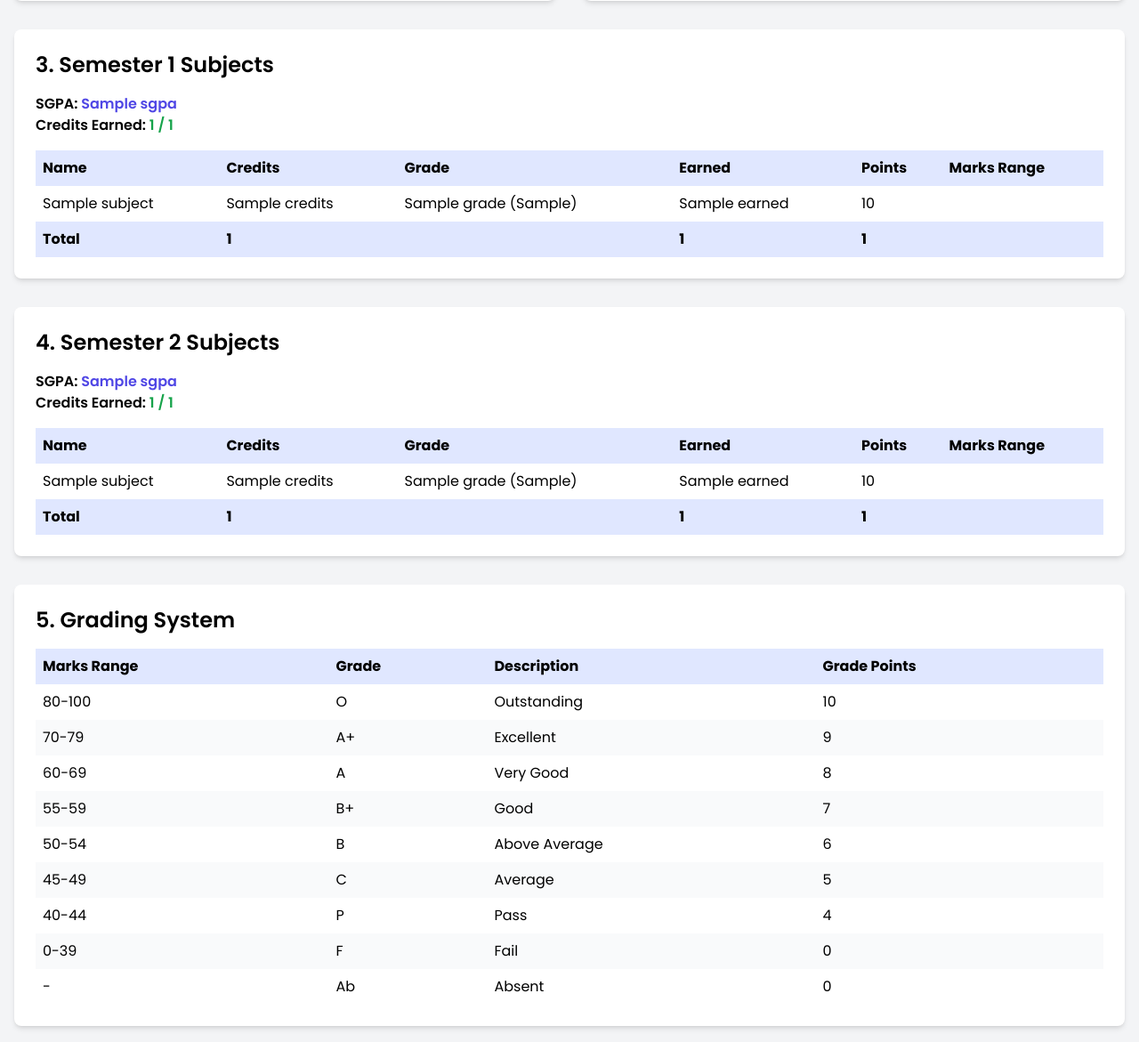
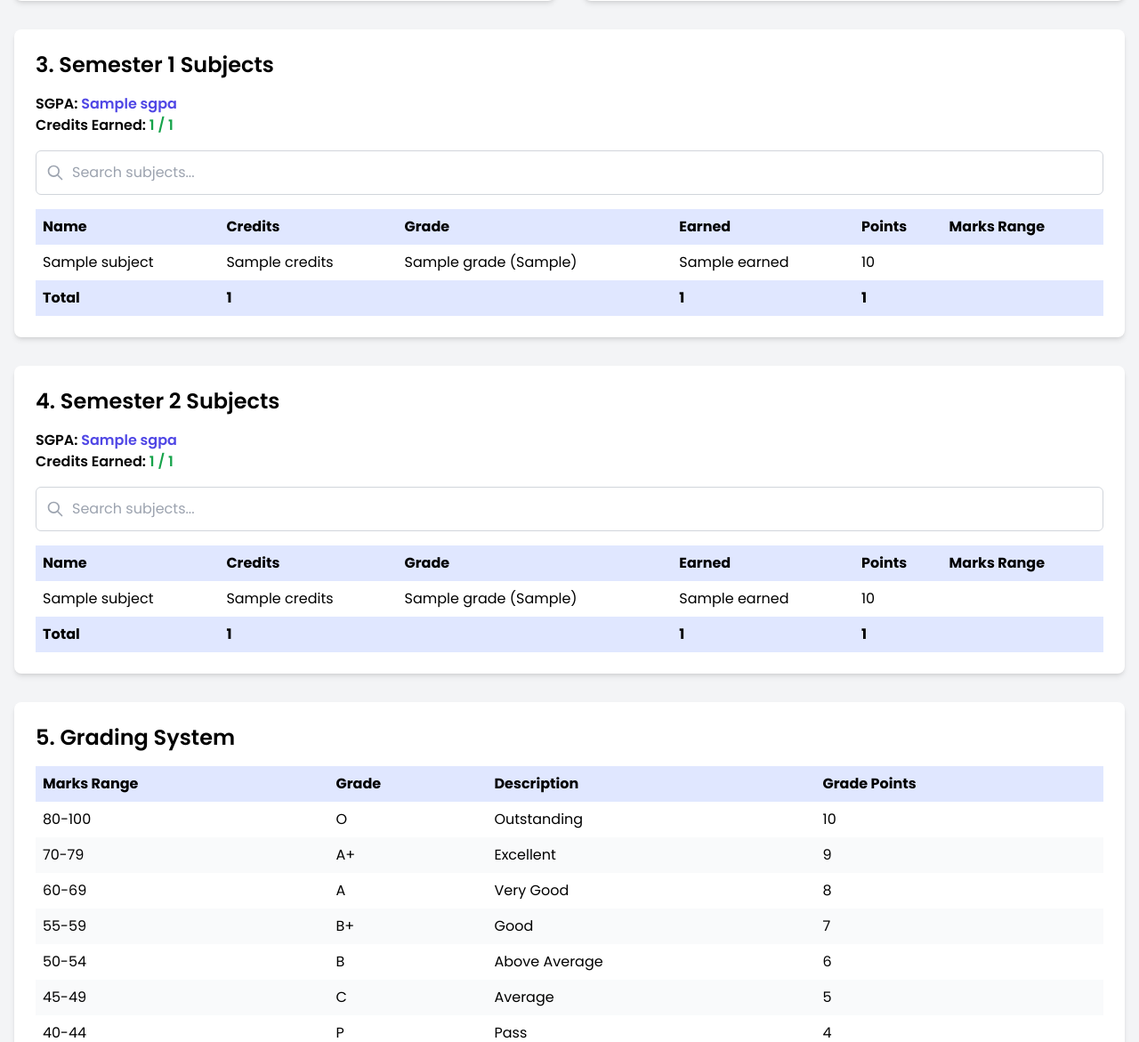
Before and after one commit to AlbatrossC/sppu_marksheet_analysis, a Flask app: template templates/FE/both_results.html in a window 1280 px wide. Shown: the part 1427-2598 px from the top of the page at 89% size. Run offline with Flask 3, Linux system fonts and the light colour scheme; the template is opened without the code that fills it: most values are stand-ins (such as "Sample title", 1, 10 or a date in 2020); parts of the project's set-up code (start-up, migrations or seed data) failed here and were passed over; some libraries are stand-ins or nearby versions.

Commit message:
Added Search subjects option

```diff
--- a/templates/FE/both_results.html
+++ b/templates/FE/both_results.html
@@ -215,8 +215,17 @@
                 <p class="font-semibold">SGPA: <span class="text-indigo-600">{{ info_sem1.SGPA }}</span></p>
                 <p class="font-semibold">Credits Earned: <span class="text-green-600">{{ total_sem1_earned }} / {{ total_sem1_credits }}</span></p>
             </div>
+            <div class="mb-4 relative">
+                <input type="text" id="searchSem1" placeholder="Search subjects..."
+                       class="w-full p-3 pl-10 pr-4 border border-gray-300 rounded-md focus:outline-none focus:ring-2 focus:ring-indigo-500 focus:border-indigo-500 transition duration-150 ease-in-out">
+                <div class="absolute inset-y-0 left-0 pl-3 flex items-center pointer-events-none">
+                    <svg class="h-5 w-5 text-gray-400" fill="none" stroke="currentColor" viewBox="0 0 24 24" xmlns="http://www.w3.org/2000/svg">
+                        <path stroke-linecap="round" stroke-linejoin="round" stroke-width="2" d="M21 21l-6-6m2-5a7 7 0 11-14 0 7 7 0 0114 0z"></path>
+                    </svg>
+                </div>
+            </div>
             <div class="overflow-x-auto">
-                <table class="w-full">
+                <table class="w-full" id="sem1Table">
                     <thead>
                         <tr class="bg-indigo-100">
                             <th class="p-2 text-left">Name</th>
@@ -268,8 +277,17 @@
                 <p class="font-semibold">SGPA: <span class="text-indigo-600">{{ info_sem2.SGPA }}</span></p>
                 <p class="font-semibold">Credits Earned: <span class="text-green-600">{{ total_sem2_earned }} / {{ info_sem2.total_cred }}</span></p>
             </div>
+            <div class="mb-4 relative">
+                <input type="text" id="searchSem2" placeholder="Search subjects..."
+                       class="w-full p-3 pl-10 pr-4 border border-gray-300 rounded-md focus:outline-none focus:ring-2 focus:ring-indigo-500 focus:border-indigo-500 transition duration-150 ease-in-out">
+                <div class="absolute inset-y-0 left-0 pl-3 flex items-center pointer-events-none">
+                    <svg class="h-5 w-5 text-gray-400" fill="none" stroke="currentColor" viewBox="0 0 24 24" xmlns="http://www.w3.org/2000/svg">
+                        <path stroke-linecap="round" stroke-linejoin="round" stroke-width="2" d="M21 21l-6-6m2-5a7 7 0 11-14 0 7 7 0 0114 0z"></path>
+                    </svg>
+                </div>
+            </div>
             <div class="overflow-x-auto">
-                <table class="w-full">
+                <table class="w-full" id="sem2Table">
                     <thead>
                         <tr class="bg-indigo-100">
                             <th class="p-2 text-left">Name</th>
@@ -383,5 +401,67 @@
             <a href="/fe_sem1_sem2" class="inline-block px-6 py-3 bg-indigo-600 text-white rounded-lg hover:bg-indigo-700 transition duration-300">Upload Another File</a>
         </div>
     </div>
+
+    <script>
+    function searchTable(inputId, tableId, shortForms) {
+        const input = document.getElementById(inputId);
+        const filter = input.value.toUpperCase();
+        const table = document.getElementById(tableId);
+        const rows = table.getElementsByTagName('tr');
+
+        for (let i = 1; i < rows.length; i++) {
+            const cells = rows[i].getElementsByTagName('td');
+            let found = false;
+            for (let j = 0; j < cells.length; j++) {
+                const cell = cells[j];
+                if (cell) {
+                    const textValue = cell.textContent || cell.innerText;
+                    if (textValue.toUpperCase().indexOf(filter) > -1) {
+                        found = true;
+                        break;
+                    }
+                    // Check short forms
+                    for (const [fullName, shortForm] of Object.entries(shortForms)) {
+                        if (textValue.includes(fullName) && shortForm.toUpperCase().indexOf(filter) > -1) {
+                            found = true;
+                            break;
+                        }
+                    }
+                    if (found) break;
+                }
+            }
+            rows[i].style.display = found ? '' : 'none';
+        }
+    }
+
+    const shortFormsSem1 = {
+        "Systems in Mechanical Engineering": "SME",
+        "Basic Electrical Engineering": "BEE",
+        "Engineering Mathematics-I": "M1",
+        "Engineering Chemistry": "CHEM",
+        "Programming and Problem Solving": "PPS",
+        "Environmental Studies-I": "EVS1"
+    };
+
+    const shortFormsSem2 = {
+        "Engineering Mechanics": "EM",
+        "Engineering Graphics": "EG",
+        "Basic Electronics Engineering": "BXE",
+        "Engineering Physics": "EP",
+        "Engineering Mathematics-II": "M2",
+        "Project Based Learning": "PBL",
+        "Environmental Studies-II": "EVS-2D",
+        "Physical Education-Exercise and Field": "PEEF",
+        "Democracy, Election and Governance": "DEG"
+    };
+
+    document.getElementById('searchSem1').addEventListener('keyup', function() {
+        searchTable('searchSem1', 'sem1Table', shortFormsSem1);
+    });
+
+    document.getElementById('searchSem2').addEventListener('keyup', function() {
+        searchTable('searchSem2', 'sem2Table', shortFormsSem2);
+    });
+    </script>
 </body>
 </html>
```
